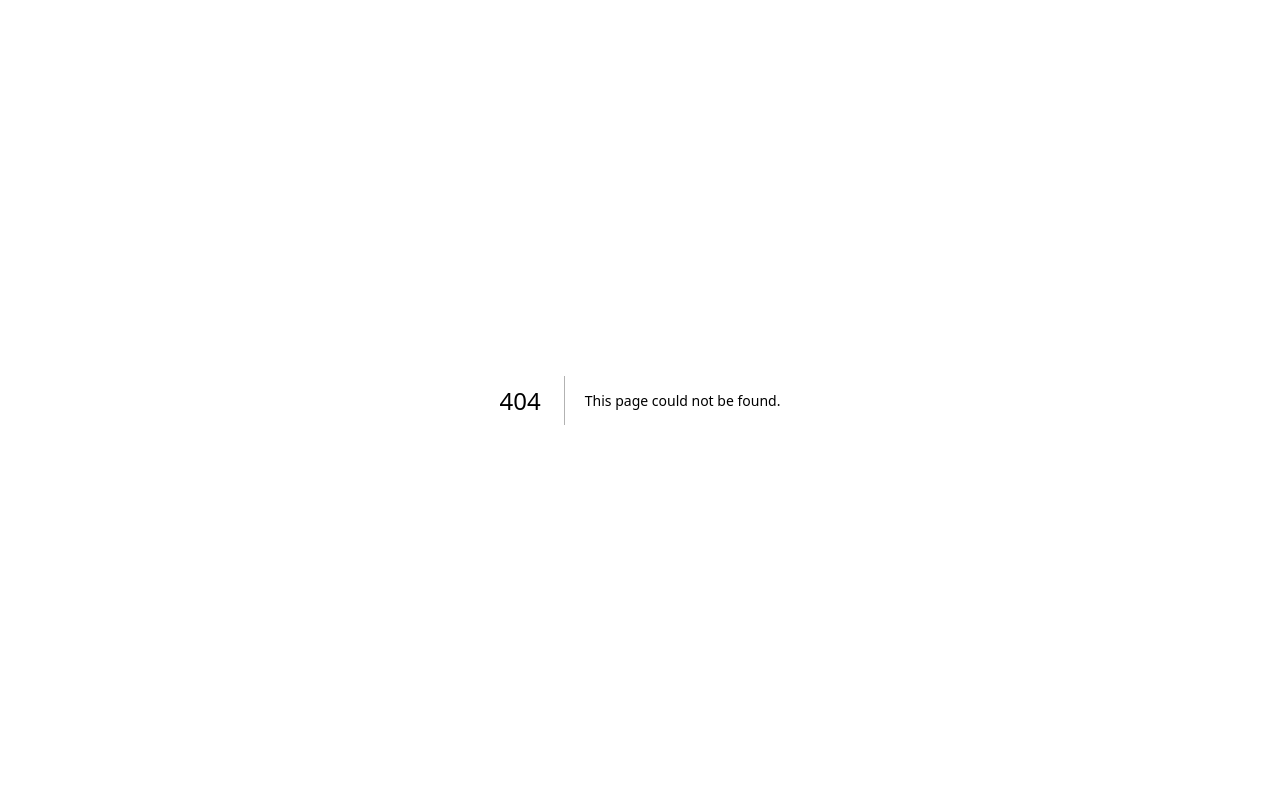
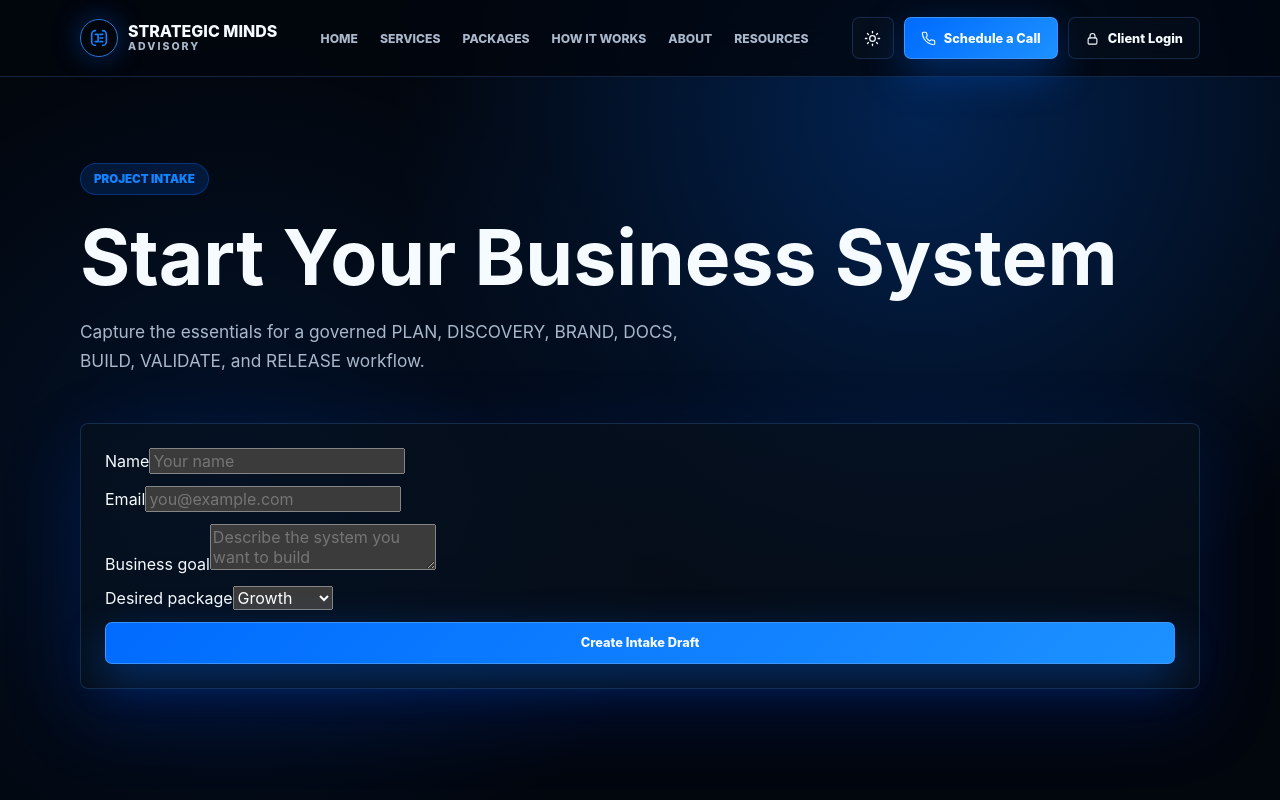
Before and after one commit to Strategic-Minds/BUSINESS-BUILDER, a Next.js app: page /intake in a window 1280 px wide. Before the commit this address had no page. Shown: the top 800 px of the page. Built offline with nearby package versions, Linux system fonts and the light colour scheme.

Commit message:
Add setup-gated intake route

```diff
--- /dev/null
+++ b/app/intake/page.tsx
@@ -0,0 +1,43 @@
+import { PageChrome } from "@/components/site-shell";
+
+export default function IntakePage() {
+  return (
+    <PageChrome>
+      <main className="subpage">
+        <div className="wrap">
+          <div className="subpage-hero">
+            <div>
+              <span className="eyebrow">Project intake</span>
+              <h1>Start Your Business System</h1>
+              <p className="lead">Capture the essentials for a governed PLAN, DISCOVERY, BRAND, DOCS, BUILD, VALIDATE, and RELEASE workflow.</p>
+            </div>
+          </div>
+          <form className="payment-option" action="/api/project/steps" method="post">
+            <label>
+              Name
+              <input name="name" type="text" placeholder="Your name" required />
+            </label>
+            <label>
+              Email
+              <input name="email" type="email" placeholder="you@example.com" required />
+            </label>
+            <label>
+              Business goal
+              <textarea name="goal" placeholder="Describe the system you want to build" required />
+            </label>
+            <label>
+              Desired package
+              <select name="packageId" defaultValue="growth">
+                <option value="starter">Starter</option>
+                <option value="growth">Growth</option>
+                <option value="pro">Pro</option>
+                <option value="enterprise">Enterprise</option>
+              </select>
+            </label>
+            <button className="button button-primary" type="submit">Create Intake Draft</button>
+          </form>
+        </div>
+      </main>
+    </PageChrome>
+  );
+}
```
